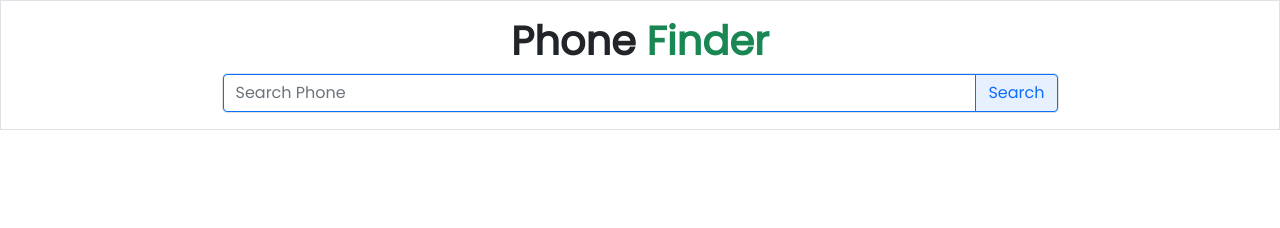
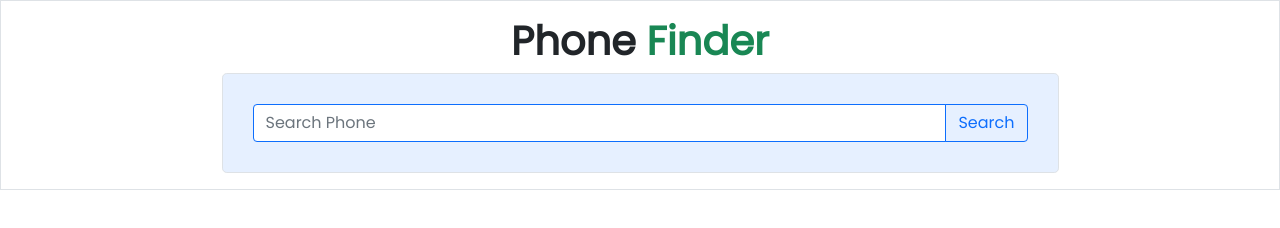
Before and after one commit to Kader-Goni/Phone-Finder, a plain HTML site: page index.html in a window 1280 px wide. Drawn offline with nearby package versions, Linux system fonts and the light colour scheme.

Commit message:
style added

```diff
--- a/css/style.css
+++ b/css/style.css
@@ -4,3 +4,7 @@ body {
     font-family: 'Poppins', sans-serif;
     position: relative;
 }
+
+.input-group{
+    padding: 30px !important;
+}
```
